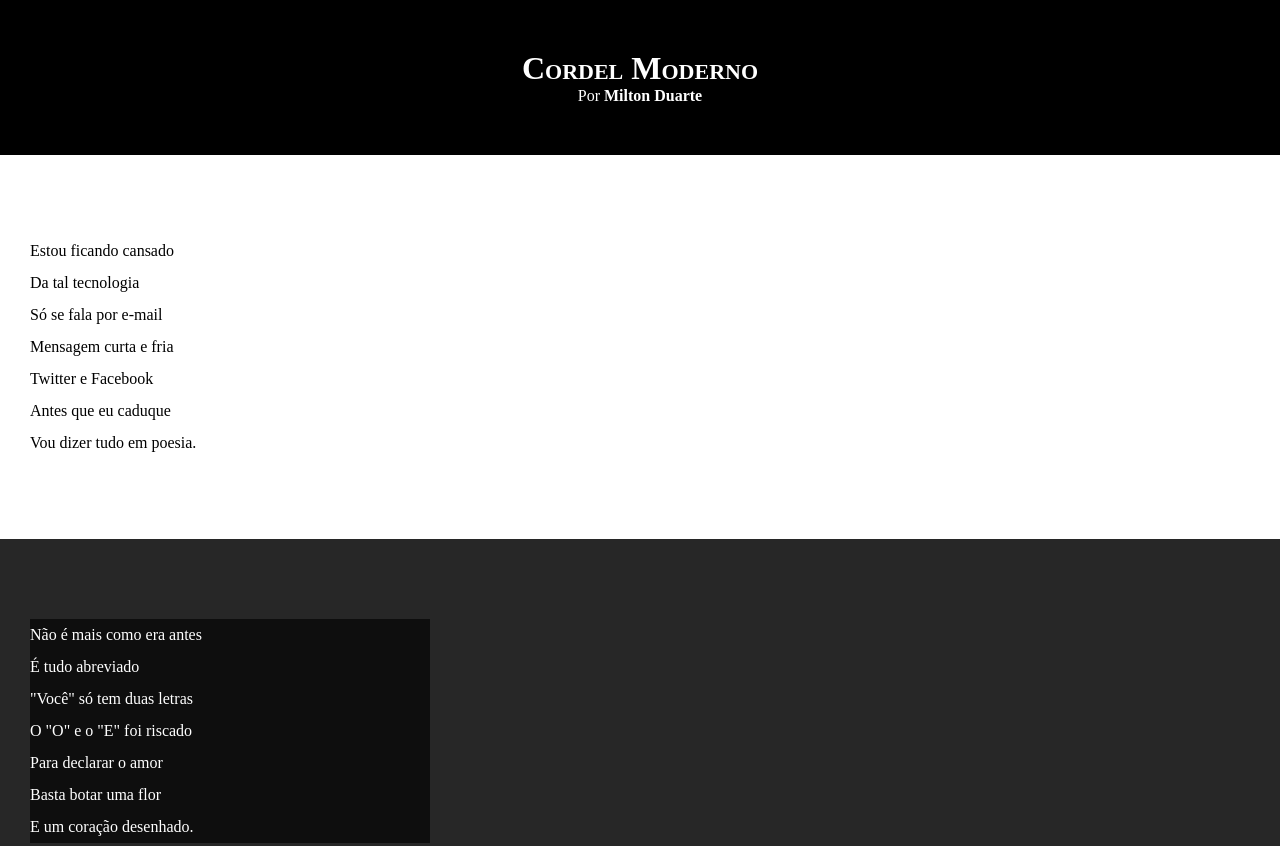
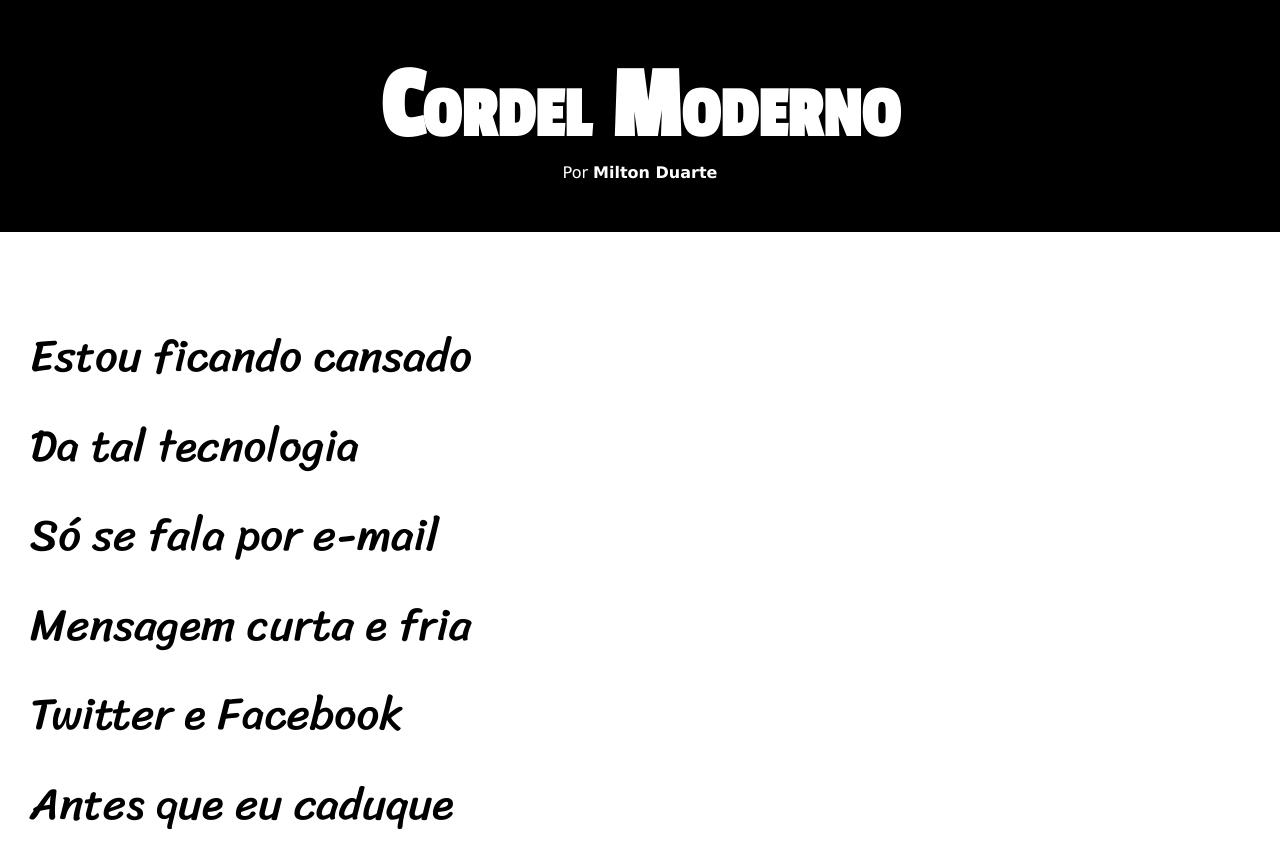
Before and after one commit to leonsouzaoficial/html-css, a plain HTML site: page desafios/d012/index.html in a window 1280 px wide. Shown: the top 846 px of the page. Drawn offline with Linux system fonts and the light colour scheme.

Commit message:
atualização de estilos

```diff
--- a/desafios/d012/css/style.css
+++ b/desafios/d012/css/style.css
@@ -1,13 +1,25 @@
 @charset "UTF-8";
+
+@import url('https://fonts.googleapis.com/css2?family=Open+Sans:wght@300&family=Passion+One&display=swap');
+
+@import url('https://fonts.googleapis.com/css2?family=Sriracha&display=swap');
+
+:root {
+    --fonte1: Verdana, Geneva, Tahoma, sans-serif;
+    --fonte2: 'Passion One', sans-serif;
+    --fonte3: 'Sriracha', cursive;
+}
 
 * {
     margin: 0px;
     padding: 0px;
+    font-size: 1em;
 }
 
 html, body {
     min-height: 100vh;
     background-color: darkgray;
+    font-family: var(--fonte1);
 }
 
 header {
@@ -18,7 +30,9 @@ header {
 
 header > h1 {
     padding-top: 50px;
+    font-family: var(--fonte2);
     font-variant: small-caps;
+    font-size: 8vw;
 }
 
 header > p {
@@ -40,6 +54,8 @@ section {
     padding-bottom: 10vh;
     line-height: 2em;
     padding-left: 30px;
+    font-family: var(--fonte3);
+    font-size: 3.5vw;
 }
 
 section.normal {
@@ -53,8 +69,9 @@ section.imagem {
 }
 
 section.imagem > p {
-    width: 400px;
+    display: inline-block;
     background-color: rgba(0, 0, 0, 0.651);
+    padding: 5px;
 }
 
 footer {
```
